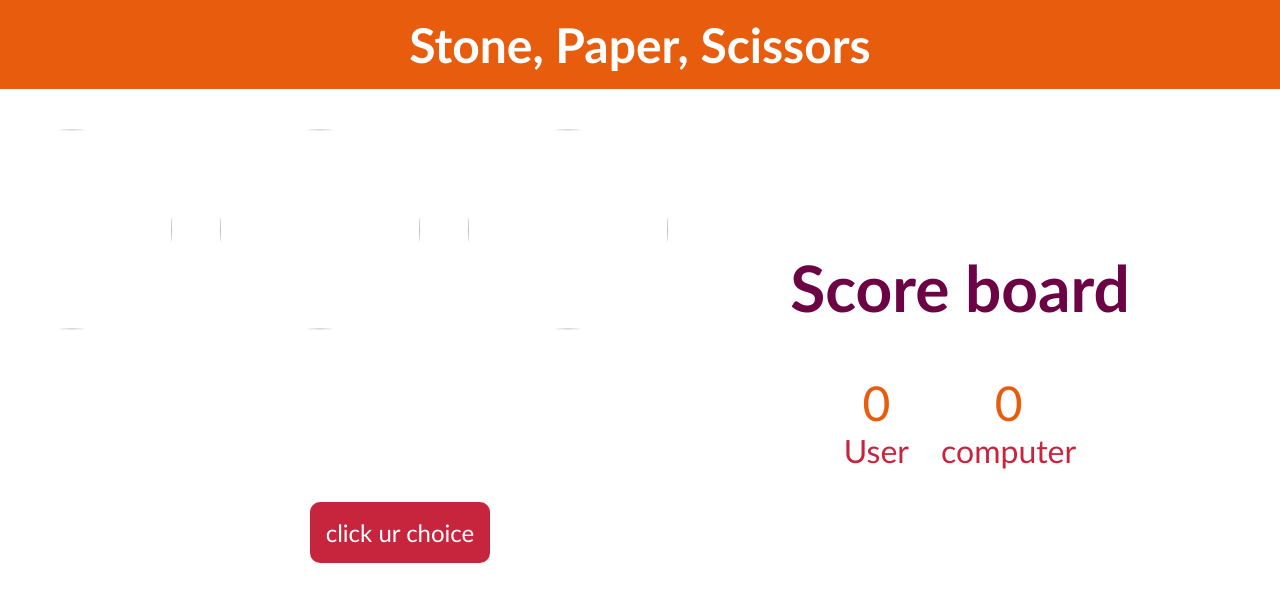
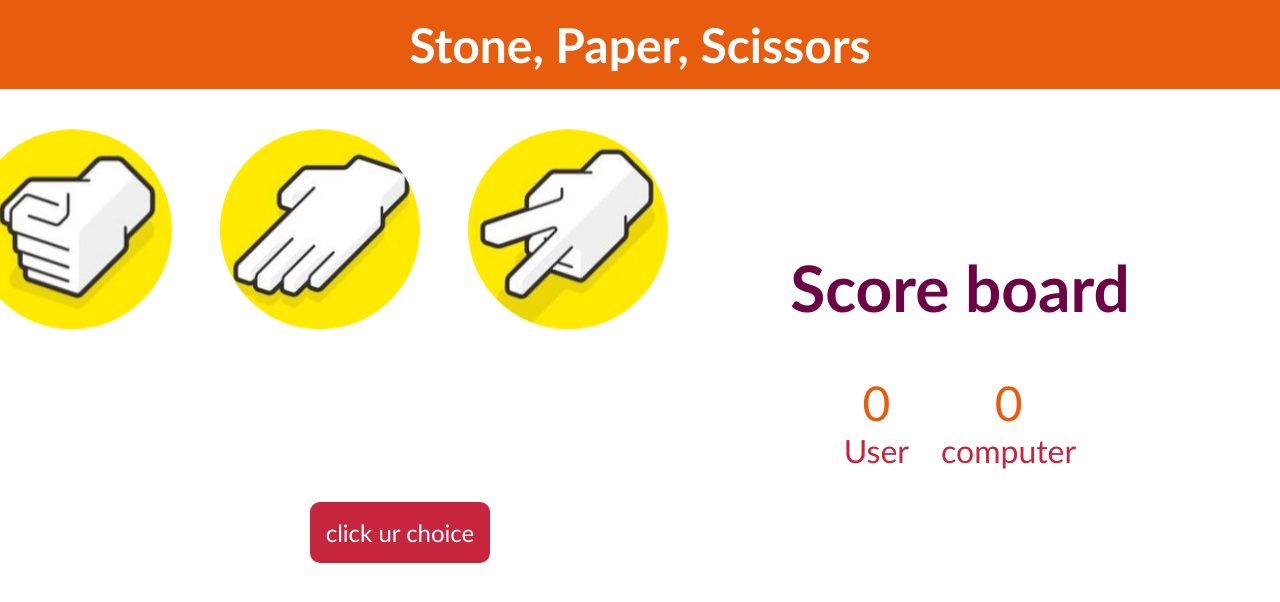
Before and after one commit to GanaviDGowda/spsgame, a plain HTML site: page index.html in a window 1280 px wide. Drawn offline with Linux system fonts and the light colour scheme.

Commit message:
updated image details

```diff
--- a/index.html
+++ b/index.html
@@ -11,15 +11,15 @@
     <div class="container">
         <div class="left">
             <div class="choices">
-                <div class="choice "  id="stone"><img src="images/stone.jpg"> </div>
-                <div class="choice"  id="paper"><img src="images/paper.jpg"> </div>
-                <div class="choice"  id="scissor"><img src="images/scissor.jpg"> </div>
+                <div class="choice "  id="stone"><img src="stone.jpg"> </div>
+                <div class="choice"  id="paper"><img src="paper.jpg"> </div>
+                <div class="choice"  id="scissor"><img src="scissor.jpg"> </div>
             </div>
 
             <div class="compchoices">
-                <div class="choice hide"  id="Cstone"><img src="images/stone.jpg"> </div>
-                <div class="choice hide"  id="Cpaper"><img src="images/paper.jpg"> </div>
-                <div class="choice hide"  id="Cscissor"><img src="images/scissor.jpg"> </div>
+                <div class="choice hide"  id="Cstone"><img src="stone.jpg"> </div>
+                <div class="choice hide"  id="Cpaper"><img src="paper.jpg"> </div>
+                <div class="choice hide"  id="Cscissor"><img src="scissor.jpg"> </div>
             </div>
         </div>
 
```
